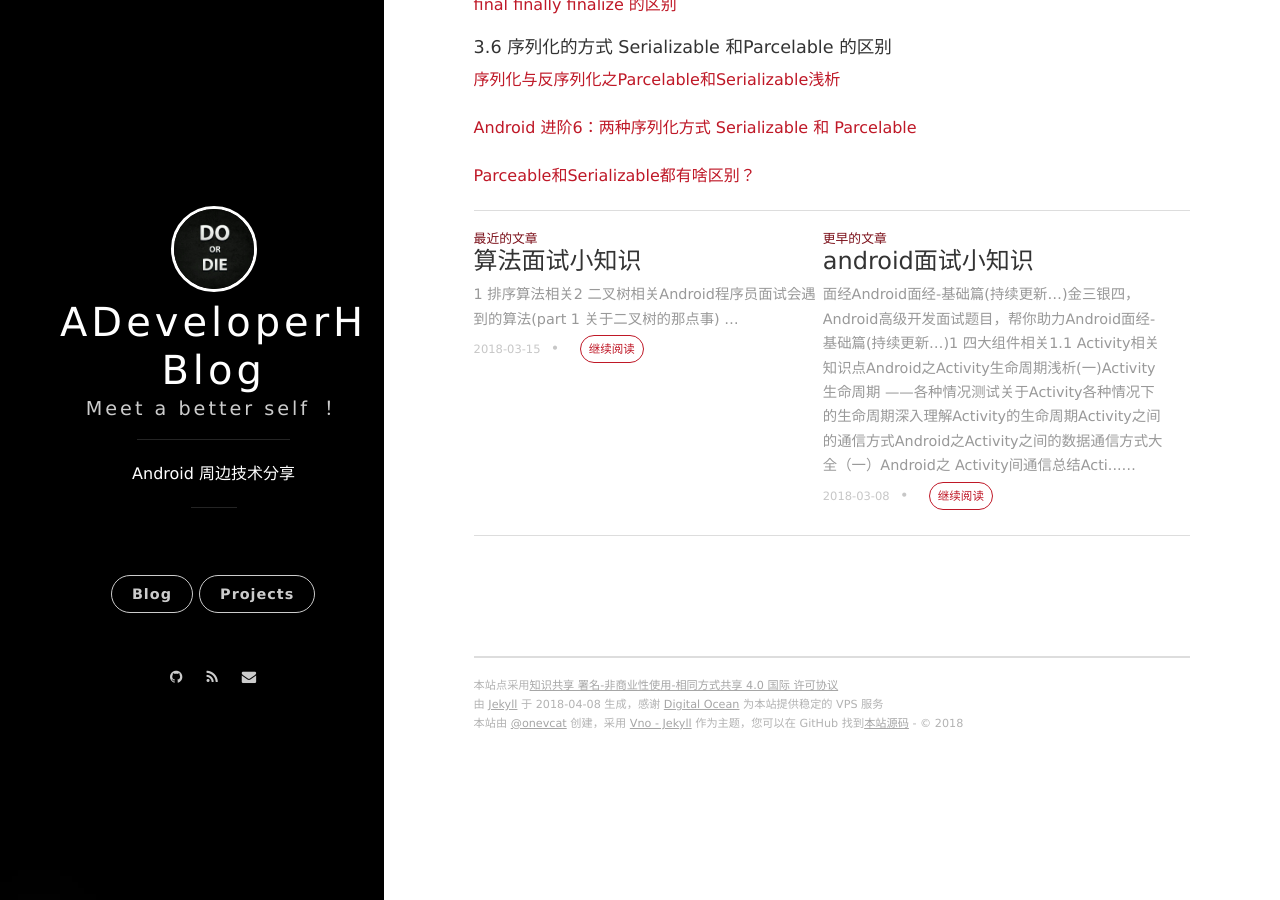
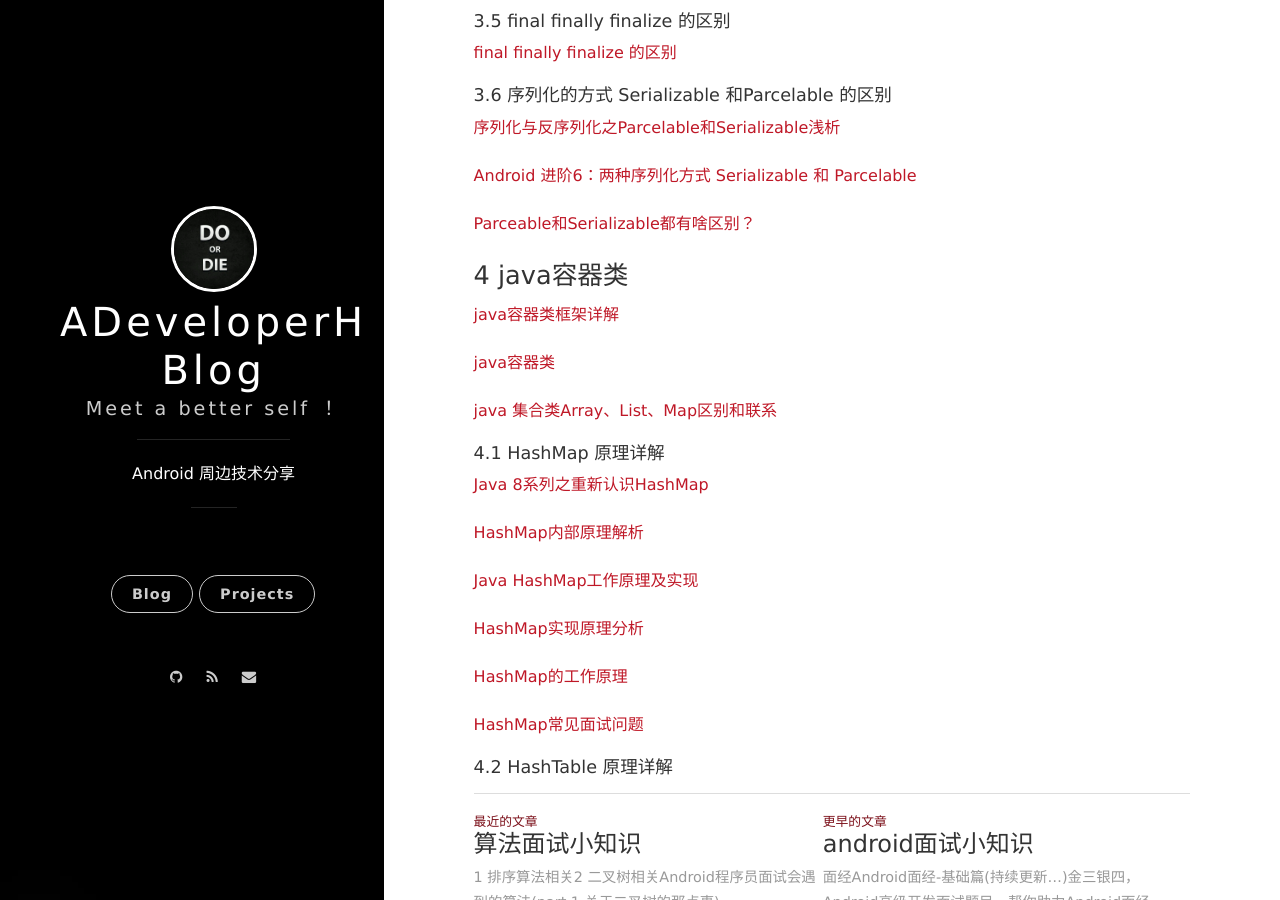
Before and after one commit to ADeveloperH/ADeveloperH.github.io, a Jekyll site: the page built from _posts/2018-03-08-interviewknowledge_java.md, in a window 1280 px wide and 900 px high, scrolled down 2036 px. Built offline with Jekyll 4.4.1, drawn with Linux system fonts in a browser that asks for light colours; nearby versions of some CDN libraries; comment, search, counter and statistics services are not loaded; some of the changed text lies outside the part shown.

Commit message:
java容器类介绍；

```diff
--- a/_posts/2018-03-08-interviewknowledge_java.md
+++ b/_posts/2018-03-08-interviewknowledge_java.md
@@ -46,6 +46,8 @@ categories: 面试知识
 [Java抽象类与接口的区别](http://www.importnew.com/12399.html)
 
 [java提高篇（四）-----抽象类与接口](http://blog.csdn.net/chenssy/article/details/12858267)
+
+[JAVA的多态用几句话能直观的解释一下吗？](https://www.zhihu.com/question/30082151/answer/120520568)
 
 [java提高篇(四)-----理解java的三大特性之多态](https://www.cnblogs.com/chenssy/p/3372798.html)
 
@@ -98,3 +100,28 @@ categories: 面试知识
 [Android 进阶6：两种序列化方式 Serializable 和 Parcelable](http://blog.csdn.net/u011240877/article/details/72455715)
 
 [Parceable和Serializable都有啥区别？](https://zhuanlan.zhihu.com/p/27193528)
+
+
+### 4 java容器类 ###
+
+[java容器类框架详解](https://adeveloperh.github.io/2017/11/java_collections_framework/)
+
+[java容器类](http://alexyyek.github.io/2015/04/06/Collection/)
+
+[java 集合类Array、List、Map区别和联系](http://justcode.ikeepstudying.com/2017/06/java-%E9%9B%86%E5%90%88%E7%B1%BBarray%E3%80%81list%E3%80%81map%E5%8C%BA%E5%88%AB%E5%92%8C%E8%81%94%E7%B3%BB/)
+
+#### 4.1 HashMap 原理详解 ####
+
+[Java 8系列之重新认识HashMap](https://tech.meituan.com/java-hashmap.html)
+
+[HashMap内部原理解析](https://juejin.im/entry/5a5cad9b518825734978e5f4)
+
+[Java HashMap工作原理及实现](https://yikun.github.io/2015/04/01/Java-HashMap%E5%B7%A5%E4%BD%9C%E5%8E%9F%E7%90%86%E5%8F%8A%E5%AE%9E%E7%8E%B0/)
+
+[HashMap实现原理分析](http://fhaoer.com/20171127-HashMap/)
+
+[HashMap的工作原理](http://www.androidchina.net/5561.html)
+
+[HashMap常见面试问题](http://www.importnew.com/7099.html)
+
+#### 4.2 HashTable 原理详解 ####
```
